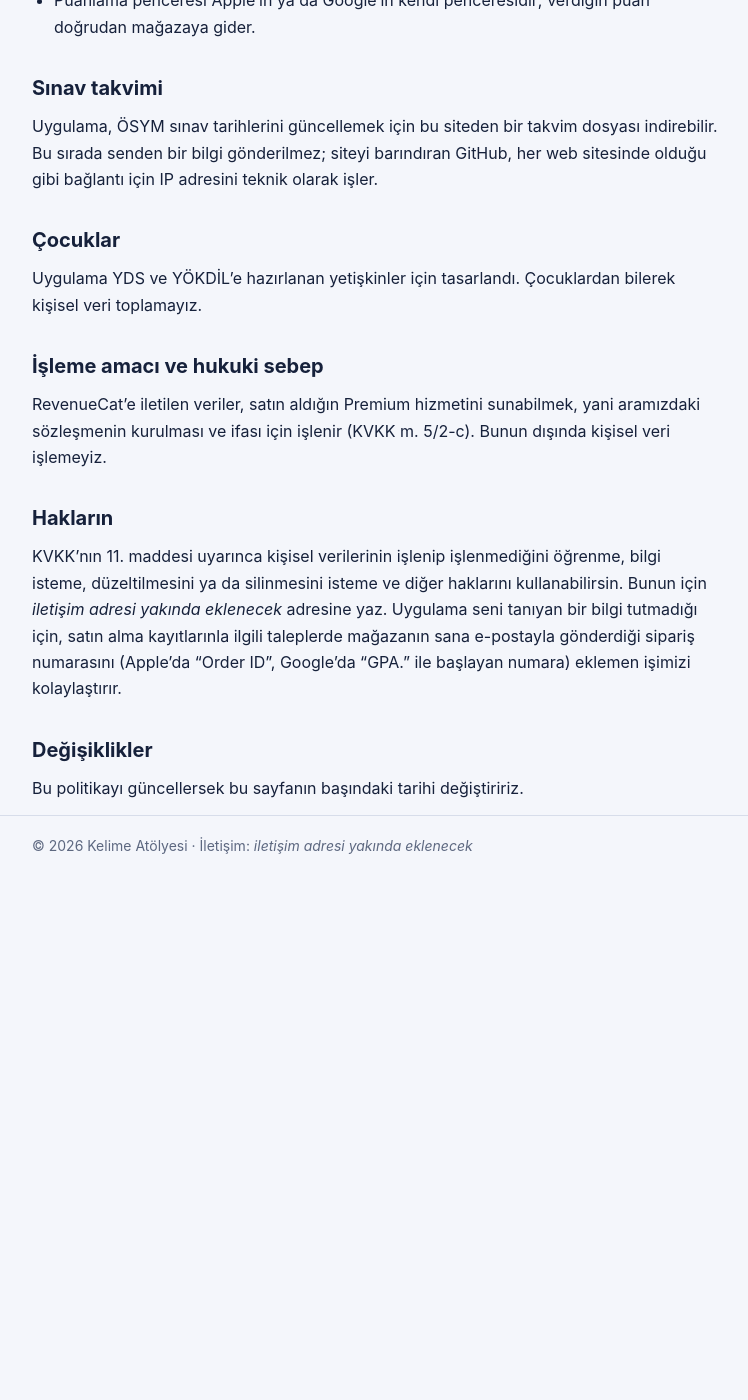
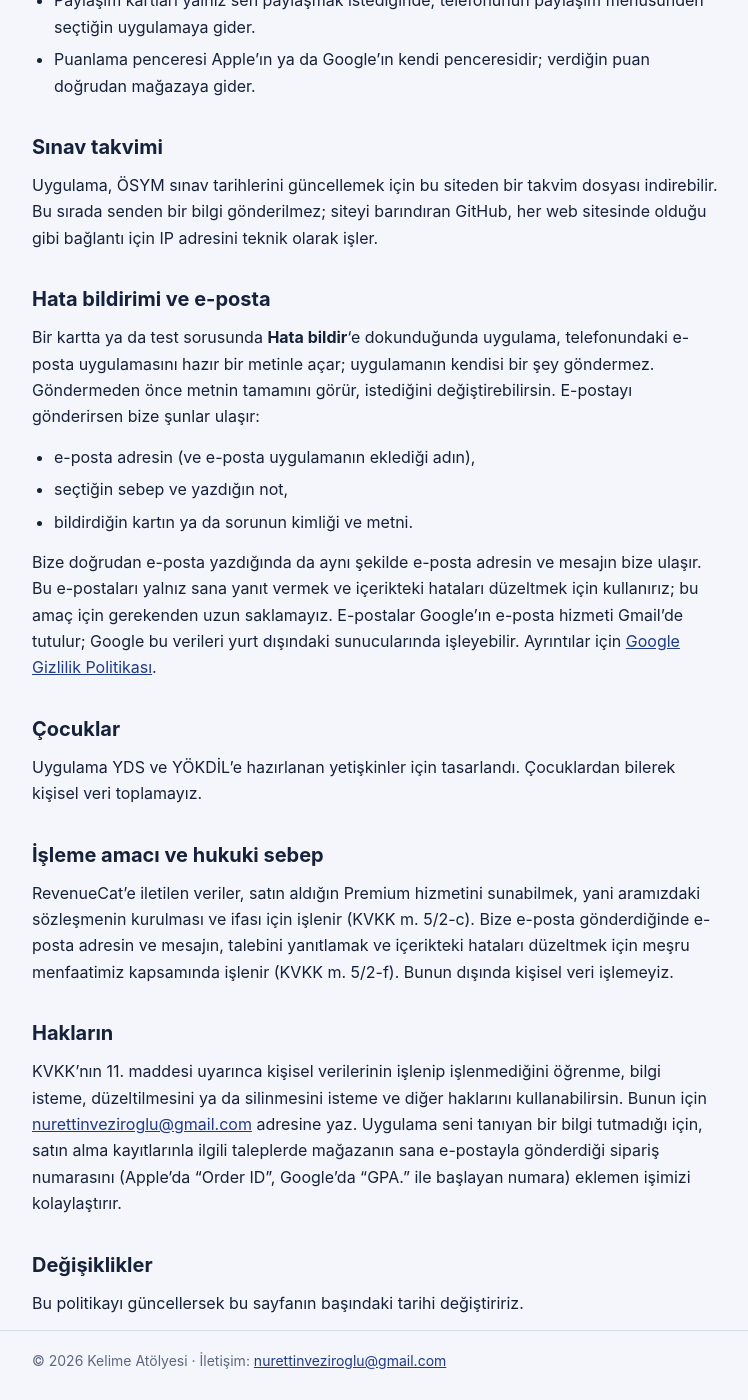
Before and after one commit to vizierson/kelime-atolyesi, a Jekyll site: the page built from gizlilik.md, in a window 1280 px wide and 1400 px high, scrolled down 1647 px. Shown: the whole window, without its empty margins (264-1012 px from the left). Built offline with Jekyll 4.4.1, drawn with Linux system fonts in a browser that asks for light colours; before the commit the page ends 2532 px from its top, so only the background shows below that; some of the changed text lies outside the part shown.

Commit message:
İletişim adresi; gizlilik ve destek sayfalarına e-postayla hata bildirimi
- _config.yml: iletisim adresi dolduruldu (sayfalardaki "iletişim adresi yakında eklenecek" yerine); gizlilik
  politikası değiştiği için son güncelleme 16 Kasım 2026.
- Gizlilik: "Hata bildirimi ve e-posta" bölümü (uygulama kendisi göndermez, e-posta uygulaması hazır metinle açılır;
  ne ulaşır, ne için kullanılır, Gmail'de tutulur) ve hukuki sebep (KVKK m. 5/2-f).
- Destek: "Kartta ya da soruda hata gördüm".

Co-Authored-By: Claude Opus 5.5 <noreply@anthropic.com>

```diff
--- a/_config.yml
+++ b/_config.yml
@@ -4,13 +4,13 @@ lang: tr
 baseurl: /kelime-atolyesi
 
 # Sayfalarda görünen iletişim e-postası. Boşken "iletişim adresi yakında eklenecek" yazar.
-iletisim: ""
+iletisim: "nurettinveziroglu@gmail.com"
 
 # KVKK: veri sorumlusu
 veri_sorumlusu: Nurettin Veziroğlu
 
 # Gizlilik politikası ve kullanım koşullarındaki "son güncelleme" tarihi
-guncelleme: 17 Ekim 2026
+guncelleme: 16 Kasım 2026
 
 markdown: kramdown
 exclude:
--- a/gizlilik.md
+++ b/gizlilik.md
@@ -19,6 +19,7 @@ hangi verilerin nerede işlendiğini ve 6698 sayılı Kişisel Verilerin Korunma
 - Çalışma ilerlemen yalnız telefonunda tutulur; bize gönderilmez.
 - Reklam, analiz ya da izleme aracı kullanmayız.
 - Ödemeyi Apple ya da Google alır. Premium'unu doğrulamak için RevenueCat hizmetini kullanırız.
+- Hata bildirimi ya da destek için bize e-posta yazarsan, e-postanı yalnız yanıt vermek ve içeriği düzeltmek için kullanırız.
 </div>
 
 ## Veri sorumlusu
@@ -67,6 +68,21 @@ Günlük hatırlatma bildirimleri telefonunda zamanlanır. Bir sunucudan bildiri
 Uygulama, ÖSYM sınav tarihlerini güncellemek için bu siteden bir takvim dosyası indirebilir. Bu sırada senden bir bilgi
 gönderilmez; siteyi barındıran GitHub, her web sitesinde olduğu gibi bağlantı için IP adresini teknik olarak işler.
 
+## Hata bildirimi ve e-posta
+
+Bir kartta ya da test sorusunda **Hata bildir**'e dokunduğunda uygulama, telefonundaki e-posta uygulamasını hazır bir
+metinle açar; uygulamanın kendisi bir şey göndermez. Göndermeden önce metnin tamamını görür, istediğini değiştirebilirsin.
+E-postayı gönderirsen bize şunlar ulaşır:
+
+- e-posta adresin (ve e-posta uygulamanın eklediği adın),
+- seçtiğin sebep ve yazdığın not,
+- bildirdiğin kartın ya da sorunun kimliği ve metni.
+
+Bize doğrudan e-posta yazdığında da aynı şekilde e-posta adresin ve mesajın bize ulaşır. Bu e-postaları yalnız sana
+yanıt vermek ve içerikteki hataları düzeltmek için kullanırız; bu amaç için gerekenden uzun saklamayız. E-postalar
+Google'ın e-posta hizmeti Gmail'de tutulur; Google bu verileri yurt dışındaki sunucularında işleyebilir. Ayrıntılar için
+[Google Gizlilik Politikası](https://policies.google.com/privacy).
+
 ## Çocuklar
 
 Uygulama YDS ve YÖKDİL'e hazırlanan yetişkinler için tasarlandı. Çocuklardan bilerek kişisel veri toplamayız.
@@ -74,7 +90,9 @@ Uygulama YDS ve YÖKDİL'e hazırlanan yetişkinler için tasarlandı. Çocuklar
 ## İşleme amacı ve hukuki sebep
 
 RevenueCat'e iletilen veriler, satın aldığın Premium hizmetini sunabilmek, yani aramızdaki sözleşmenin kurulması ve
-ifası için işlenir (KVKK m. 5/2-c). Bunun dışında kişisel veri işlemeyiz.
+ifası için işlenir (KVKK m. 5/2-c). Bize e-posta gönderdiğinde e-posta adresin ve mesajın, talebini yanıtlamak ve
+içerikteki hataları düzeltmek için meşru menfaatimiz kapsamında işlenir (KVKK m. 5/2-f). Bunun dışında kişisel veri
+işlemeyiz.
 
 ## Hakların
 
```
Also changed, not shown: destek.md (+7 -0 lines).
